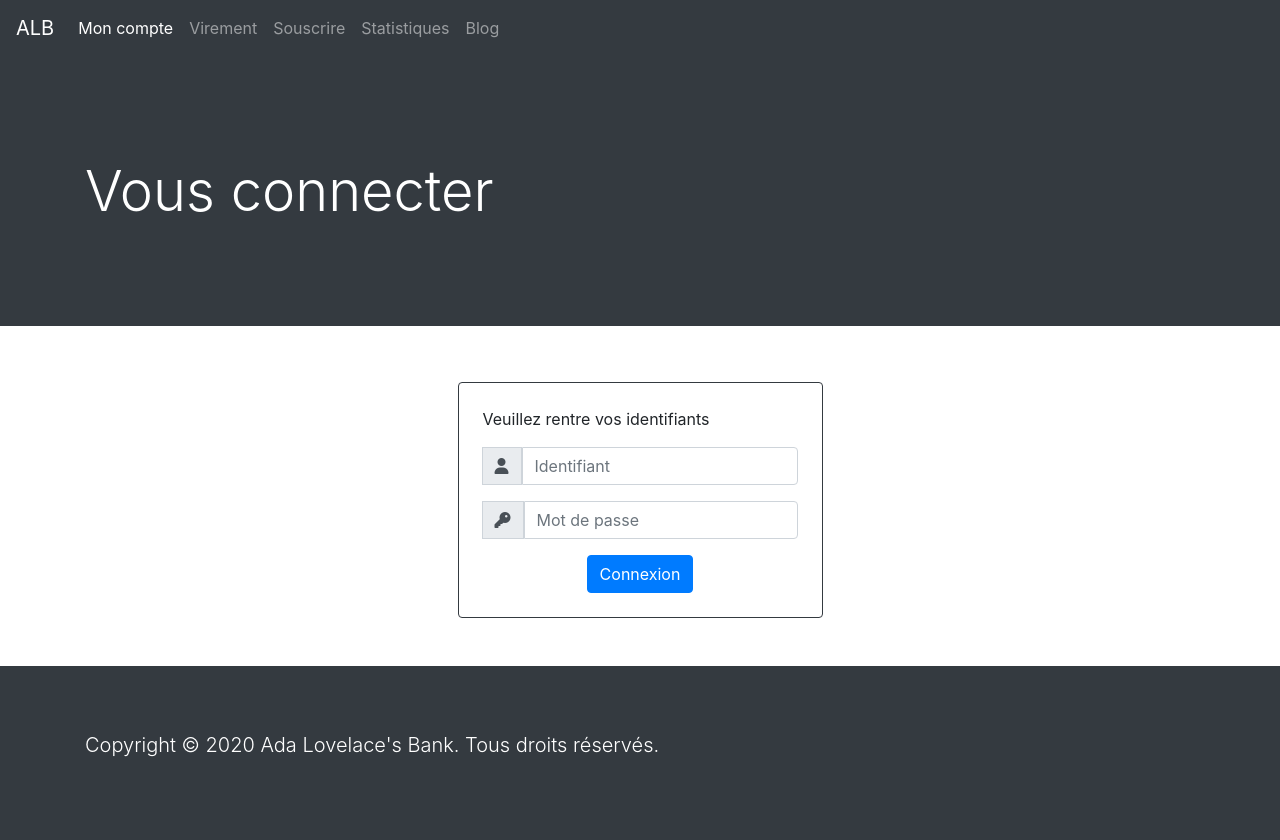
After one commit to Fly-76/ALB, a PHP site: page /login.php in a window 1280 px wide. The commit adds this page. Run offline with PHP 8.4, Linux system fonts and the light colour scheme; some libraries are stand-ins or nearby versions.

Commit message:
add login form

```diff
--- a/blog.php
+++ b/blog.php
@@ -1,4 +1,6 @@
 <?php
+  session_start();
+  session_destroy();
   $title = "Toute l'actualité de notre blog";
   include "page/header.php";
 ?>
--- /dev/null
+++ b/login.php
@@ -0,0 +1,52 @@
+<?php
+  session_start();
+
+  // Avoid XSS input from user
+  if(isset($_POST['id']) && !empty($_POST['id']))
+    $id = htmlspecialchars($_POST['id']);
+
+  if(isset($_POST['pwd']) && !empty($_POST['pwd']))
+    $pwd = htmlspecialchars($_POST['pwd']);
+
+  // Verify user Id and Password, then set logged=TRUE
+  if (isset($id) && isset($pwd))
+    if ($id=='AdaLovelace' && $pwd=='password'){
+      $_SESSION['logged'] = true;
+      header('Location: index.php');
+    }
+
+  // User's not logged so display login page
+  $title = "Vous connecter";
+  include "page/header.php";
+?>
+  <script src="https://kit.fontawesome.com/a5a3281376.js" crossorigin="anonymous"></script>
+
+  <!-- main -->
+  <main class="d-flex justify-content-center form_container">
+    <div class="card bg-ligh border-dark mt-4 mb-5 p-4">
+      <div class="mb-3">Veuillez rentre vos identifiants</div>
+
+      <form action="login.php" method="post">
+        <div class="input-group mb-3">
+          <div class="input-group-append">
+            <span class="input-group-text"><i class="fas fa-user"></i></span>
+          </div>
+          <input type="text" name="id" class="form-control input_user" placeholder="Identifiant">
+        </div>
+        <div class="input-group mb-2">
+          <div class="input-group-append">
+            <span class="input-group-text"><i class="fas fa-key"></i></span>
+          </div>
+          <input type="password" name="pwd" class="form-control input_pass" value="" placeholder="Mot de passe">
+        </div>
+        <div class="d-flex justify-content-center mt-3 login_container">
+          <input type="submit" value="Connexion" class="btn btn-primary">
+        </div>
+      </form>
+    </div>
+  </main>
+<!-- end main -->
+
+<?php
+  include "page/footer.php";
+?>
--- a/page/footer.php
+++ b/page/footer.php
@@ -1,6 +1,6 @@
 
   <!-- footer -->
-  <footer class="jumbotron jumbotron-fluid text-white bg-dark">
+  <footer class="jumbotron jumbotron-fluid text-white bg-dark mb-0">
     <div class="container">
       <!-- <h1 class="display-4">ALB</h1> -->
       <p class="lead">Copyright © 2020 Ada Lovelace's Bank. Tous droits réservés.</p>
--- a/virements.php
+++ b/virements.php
@@ -1,4 +1,9 @@
 <?php
+  // If user's not logged then go to login page
+  session_start();
+  if (!isset($_SESSION['logged']))
+    header('Location: login.php');
+
   $title = "Effectuer un virement";
   include "page/header.php";
 ?>
```
Also changed, not shown: index.php (+5 -9 lines), souscrire.php (+7 -4 lines).
